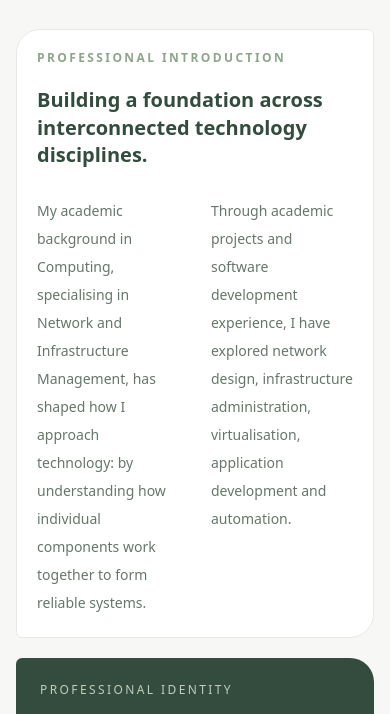
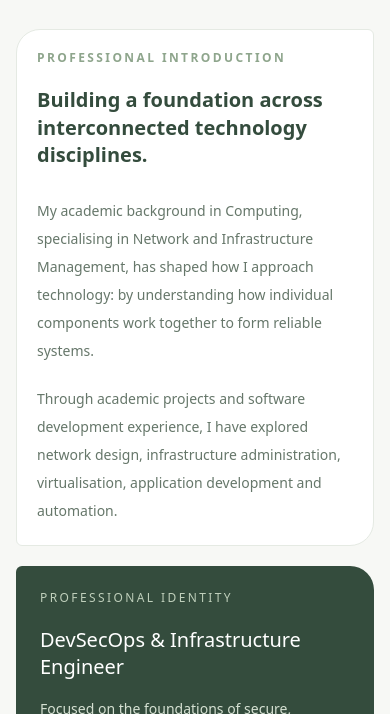
Before and after one commit to SechabaL/sechaba-static-portfolio, a plain HTML site: page about.html in a window 390 px wide. Shown: the part 348-1062 px from the top of the page. Drawn offline with nearby package versions, Linux system fonts and the light colour scheme.

Commit message:
Refine About page introduction layout

```diff
--- a/about.html
+++ b/about.html
@@ -76,7 +76,7 @@
                     Building a foundation across interconnected technology disciplines.
                 </h2>
 
-                <div class="grid grid-cols-2 gap-8 mt-7">
+                <div class="grid grid-cols-1 lg:grid-cols-2 gap-5 lg:gap-8 mt-7">
                     <p class="text-sm leading-7 text-[#66776A]">
                         My academic background in Computing, specialising
                         in Network and Infrastructure Management, has
```
